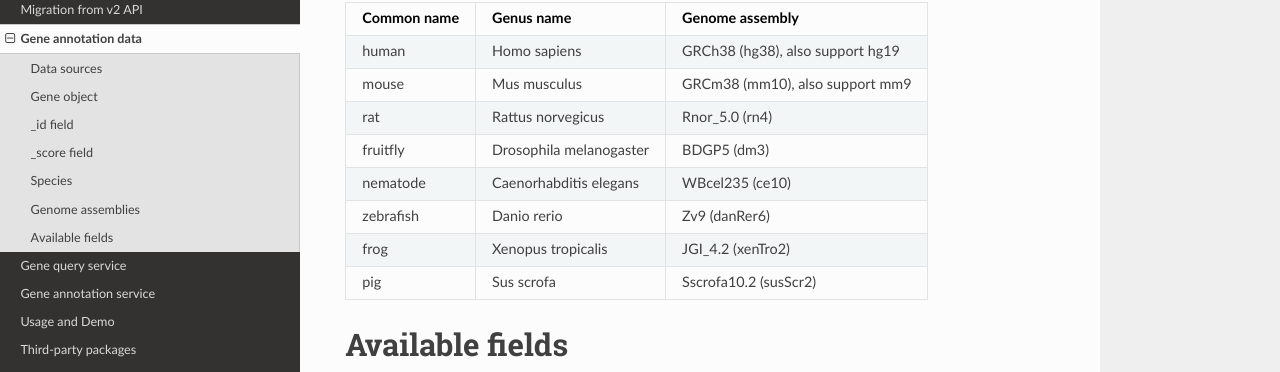
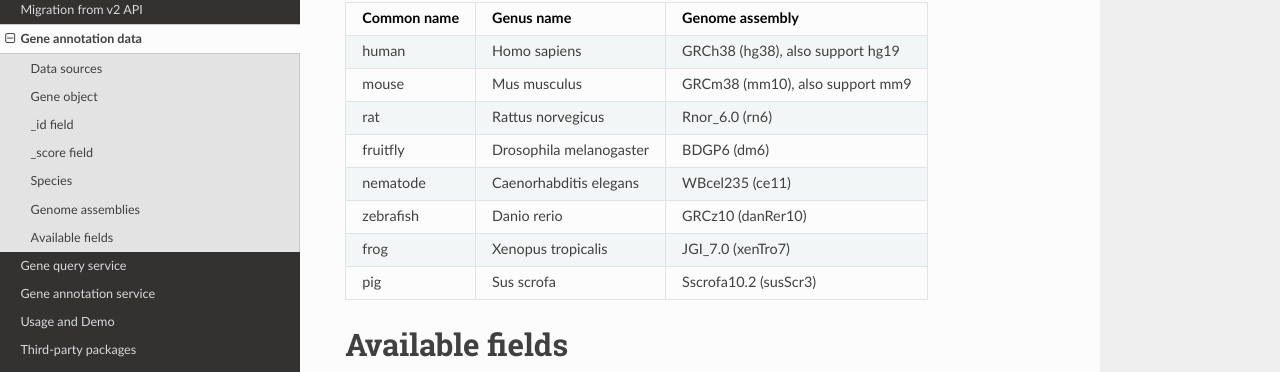
Before and after one commit to biothings/mygene.info, a Sphinx documentation site: the page built from docs/doc/data.rst, in a window 1280 px wide and 900 px high, scrolled down 2420 px. Shown: the part 150-522 px from the top of the window. Built offline with Sphinx 7.4.7 and the Read the Docs theme 2.0.0, drawn with Linux system fonts in a browser that asks for light colours; some web fonts are replaced.

Commit message:
updated Data.rst for the latest genome assemblies.

```diff
--- a/docs/doc/data.rst
+++ b/docs/doc/data.rst
@@ -114,12 +114,12 @@ This table lists the genome assembies for commonly-used species:
     ===========  =======================   =======================
     human        Homo sapiens              GRCh38 (hg38), also support hg19
     mouse        Mus musculus              GRCm38 (mm10), also support mm9
-    rat          Rattus norvegicus         Rnor_5.0 (rn4)
-    fruitfly     Drosophila melanogaster   BDGP5 (dm3)
-    nematode     Caenorhabditis elegans    WBcel235 (ce10)
-    zebrafish    Danio rerio               Zv9 (danRer6)
-    frog         Xenopus tropicalis        JGI_4.2 (xenTro2)
-    pig          Sus scrofa                Sscrofa10.2 (susScr2)
+    rat          Rattus norvegicus         Rnor_6.0 (rn6)
+    fruitfly     Drosophila melanogaster   BDGP6 (dm6)
+    nematode     Caenorhabditis elegans    WBcel235 (ce11)
+    zebrafish    Danio rerio               GRCz10 (danRer10)
+    frog         Xenopus tropicalis        JGI_7.0 (xenTro7)
+    pig          Sus scrofa                Sscrofa10.2 (susScr3)
     ===========  =======================   =======================
 
 
```
